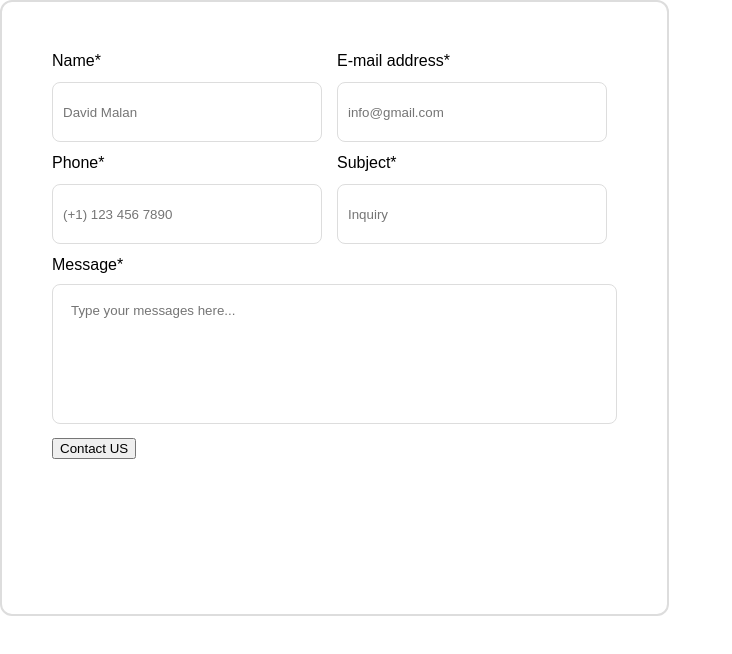
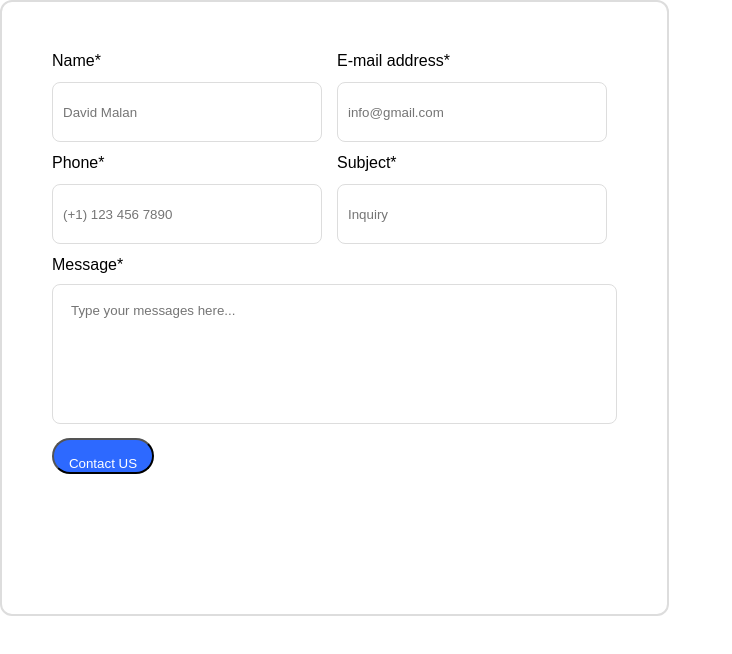
Before and after one commit to asmshahnewaz/projects, a plain HTML site: page contact-us/contact.html in a window 1280 px wide. Shown: the whole page, without its empty margins (0-732 px from the left). Drawn offline with Linux system fonts and the light colour scheme.

Commit message:
modified

```diff
--- a/contact-us/contact.html
+++ b/contact-us/contact.html
@@ -36,7 +36,7 @@
           ></textarea>
         </div>
 
-        <div class="btn"><input type="button" value="Contact US" /></div>
+        <button class="contact-btn">Contact US</button>
       </form>
     </div>
   </body>
--- a/contact-us/style.css
+++ b/contact-us/style.css
@@ -62,12 +62,13 @@ form {
 label {
   display: block;
 }
-.contact_main form .btn[input="button"] {
-  display: flex;
-  flex-basis: 30%;
+.contact-btn {
+  width: 102px;
+  height: 24px;
   background: #2d69ff;
-  color: #2d69ff;
+  color: #ffffff;
   border-radius: 99px;
-  padding: 16px 16px;
+  padding: 16px 0;
   justify-content: center;
+  text-align: center;
 }
```
